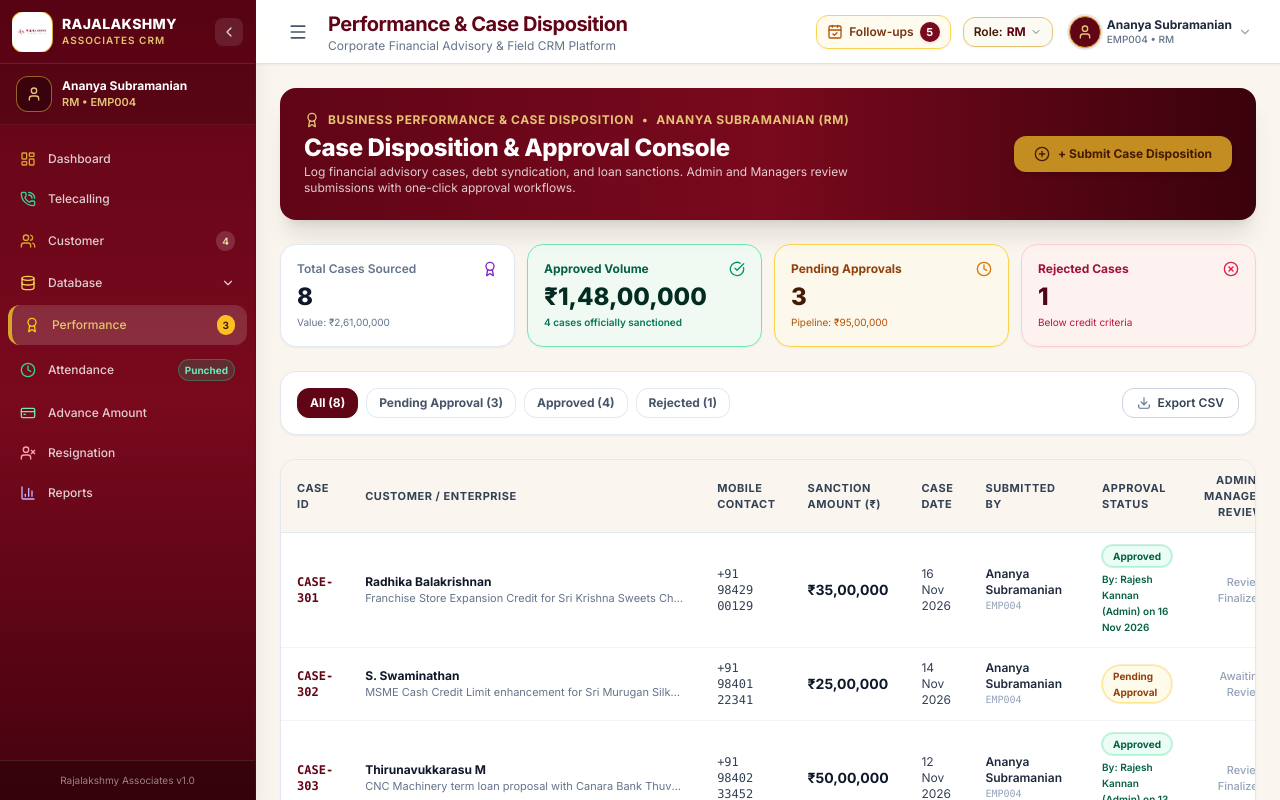
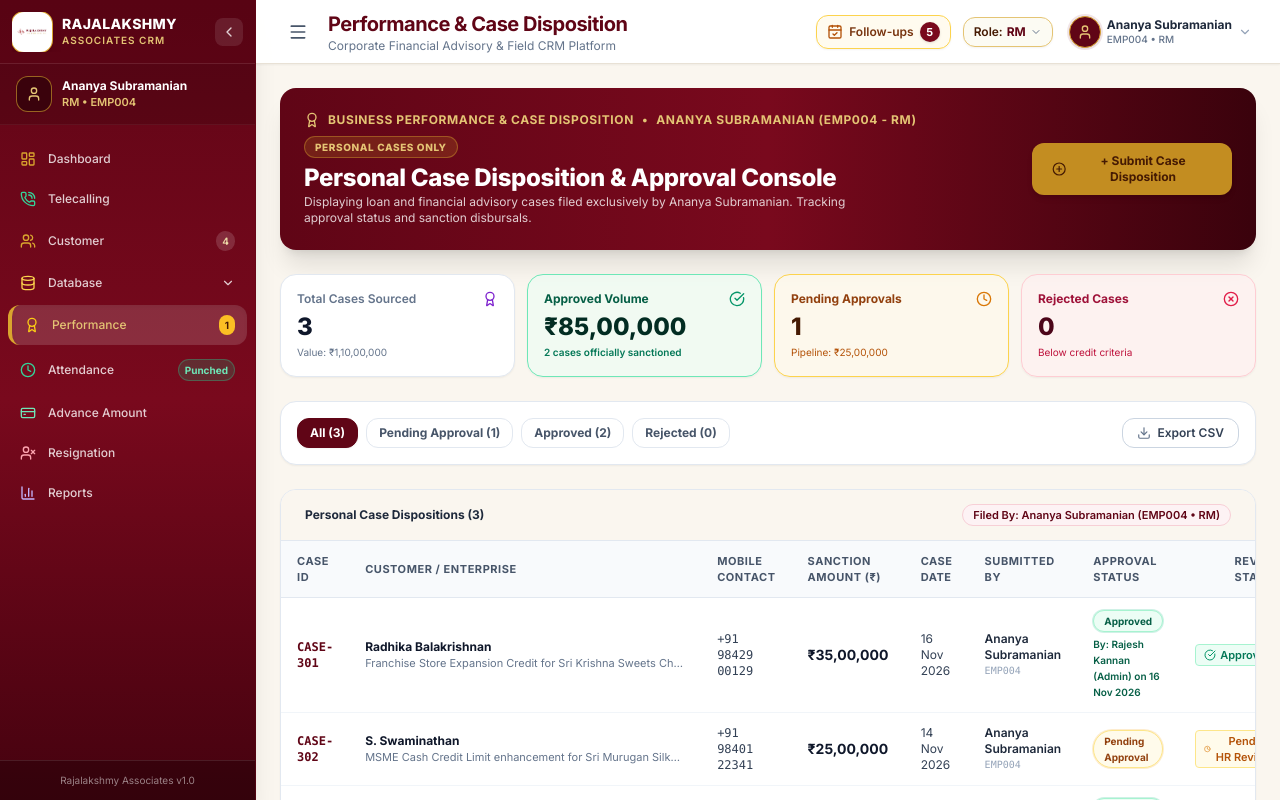
Before and after one commit to sivaathri/Rajalakshmy-Associates-CRM, a React (Vite) app: page /performance in a window 1280 px wide. Shown: the top 800 px of the page. Built offline with nearby package versions, Linux system fonts and the light colour scheme.

Commit message:
feat: add Sidebar component, mock data, and PerformancePage view

```diff
--- a/src/components/common/Sidebar.jsx
+++ b/src/components/common/Sidebar.jsx
@@ -41,10 +41,9 @@ export const Sidebar = ({ isOpen, setIsOpen }) => {
 
   const isSalesManager = currentUser?.role === 'Sales Manager';
 
-  // Compute pending counts (scoped to user if Sales Manager)
+  // Compute pending counts (strictly scoped to logged-in user)
   const pendingCasesCount = performanceCases.filter(c => {
-    if (isSalesManager) return (c.submittedBy === currentUser?.id || c.submittedByName === currentUser?.name) && c.status === 'Pending Approval';
-    return c.status === 'Pending Approval';
+    return (c.submittedBy === currentUser?.id || c.submittedByName === currentUser?.name) && c.status === 'Pending Approval';
   }).length;
 
   const pendingAdvanceCount = advanceAmounts.filter(a => {
--- a/src/data/mockData.js
+++ b/src/data/mockData.js
@@ -1748,6 +1748,34 @@ export const INITIAL_PERFORMANCE_CASES = [
     approvedBy: "",
     approvalDate: "",
     rejectionRemarks: ""
+  },
+  {
+    id: "CASE-309",
+    customerName: "Kannan Granites & Exports",
+    mobile: "+91 98401 11001",
+    caseAmount: 7500000,
+    caseDate: "2026-11-10",
+    details: "Export credit syndication and heavy machinery term loan facility.",
+    submittedBy: "EMP001",
+    submittedByName: "Rajesh Kannan",
+    status: "Approved",
+    approvedBy: "Board of Directors",
+    approvalDate: "2026-11-12",
+    rejectionRemarks: ""
+  },
+  {
+    id: "CASE-310",
+    customerName: "Swaminathan Textiles Ltd",
+    mobile: "+91 98402 22002",
+    caseAmount: 4000000,
+    caseDate: "2026-11-13",
+    details: "Working capital loan for textile mill spinning unit modernization.",
+    submittedBy: "EMP002",
+    submittedByName: "Priya Swaminathan",
+    status: "Approved",
+    approvedBy: "Rajesh Kannan (Admin)",
+    approvalDate: "2026-11-14",
+    rejectionRemarks: ""
   }
 ];
 
--- a/src/pages/PerformancePage.jsx
+++ b/src/pages/PerformancePage.jsx
@@ -23,47 +23,31 @@ export const PerformancePage = () => {
   const { performanceCases, approvePerformanceCase } = useCRM();
   const { currentUser } = useAuth();
 
-  const isSalesManager = currentUser?.role === 'Sales Manager';
-
   const [statusFilter, setStatusFilter] = useState('All'); // 'All' | 'Pending Approval' | 'Approved' | 'Rejected'
-  const [empFilter, setEmpFilter] = useState(isSalesManager ? (currentUser?.id || 'EMP005') : 'All');
   const [isSubmitModalOpen, setIsSubmitModalOpen] = useState(false);
   const [rejectingCase, setRejectingCase] = useState(null);
 
   // Check if current user has permission to approve/reject
   const canApprove = currentUser?.role === 'Admin' || currentUser?.role === 'Manager';
 
-  // Base cases scoped by role (Sales Manager only sees their own created/submitted cases)
+  // Base cases strictly scoped to logged-in user
   const baseCases = useMemo(() => {
-    if (isSalesManager) {
-      return performanceCases.filter(
-        c => c.submittedBy === currentUser?.id || c.submittedByName === currentUser?.name
-      );
-    }
-    return performanceCases;
-  }, [performanceCases, isSalesManager, currentUser]);
+    return performanceCases.filter(
+      c => c.submittedBy === currentUser?.id || c.submittedByName === currentUser?.name
+    );
+  }, [performanceCases, currentUser]);
 
-  // Filter dataset
+  // Filter dataset by status
   const filteredCases = useMemo(() => {
     return baseCases.filter(c => {
-      // Role scope: regular RM or Sales Exec can view their own, or all if Admin/Manager
-      if (!isSalesManager && !canApprove && empFilter === 'MyOnly' && c.submittedBy !== currentUser?.id) {
-        return false;
-      }
-
-      if (!isSalesManager && empFilter !== 'All' && empFilter !== 'MyOnly' && c.submittedBy !== empFilter) {
-        return false;
-      }
-
       if (statusFilter !== 'All' && c.status !== statusFilter) {
         return false;
       }
-
       return true;
     });
-  }, [baseCases, isSalesManager, statusFilter, empFilter, canApprove, currentUser]);
+  }, [baseCases, statusFilter]);
 
-  // Aggregate Metrics (Scoped to user if Sales Manager)
+  // Aggregate Metrics (Scoped to logged-in user)
   const totalVolume = baseCases.reduce((sum, c) => sum + (c.caseAmount || 0), 0);
   const approvedCases = baseCases.filter(c => c.status === 'Approved');
   const approvedVolume = approvedCases.reduce((sum, c) => sum + (c.caseAmount || 0), 0);
@@ -97,20 +81,16 @@ export const PerformancePage = () => {
             <Award className="w-4 h-4" />
             <span>Business Performance & Case Disposition</span>
             <span>•</span>
-            <span>{currentUser?.name} ({currentUser?.role})</span>
-            {isSalesManager && (
-              <span className="bg-gold-500/20 text-gold-300 border border-gold-400/40 text-[10px] px-2 py-0.5 rounded-full font-extrabold">
-                Personal Cases Only
-              </span>
-            )}
+            <span>{currentUser?.name} ({currentUser?.id} - {currentUser?.role})</span>
+            <span className="bg-gold-500/20 text-gold-300 border border-gold-400/40 text-[10px] px-2.5 py-0.5 rounded-full font-extrabold">
+              Personal Cases Only
+            </span>
           </div>
           <h2 className="text-xl md:text-2xl font-extrabold text-white mt-1 font-corporate">
-            Case Disposition & Approval Console
+            Personal Case Disposition & Approval Console
           </h2>
           <p className="text-xs text-white/80 max-w-xl">
-            {isSalesManager
-              ? `Displaying loan and financial advisory cases filed exclusively by ${currentUser?.name}. Tracking approval status from executive management.`
-              : 'Log financial advisory cases, debt syndication, and loan sanctions. Admin and Managers review submissions with one-click approval workflows.'}
+            Displaying loan and financial advisory cases filed exclusively by {currentUser?.name}. Tracking approval status and sanction disbursals.
           </p>
         </div>
 
@@ -132,7 +112,7 @@ export const PerformancePage = () => {
             <span className="text-xs font-semibold text-slate-500">Total Cases Sourced</span>
             <Award className="w-4 h-4 text-purple-700" />
           </div>
-          <div className="text-2xl font-black text-slate-900">{performanceCases.length}</div>
+          <div className="text-2xl font-black text-slate-900">{baseCases.length}</div>
           <span className="text-[10px] text-slate-500 block mt-0.5">Value: {formatCurrency(totalVolume)}</span>
         </div>
 
@@ -199,9 +179,15 @@ export const PerformancePage = () => {
 
       {/* Cases Table */}
       <div className="rounded-2xl border border-slate-200 bg-white shadow-sm overflow-hidden">
+        <div className="px-6 py-3.5 bg-[#FAF6EF] border-b border-slate-200 text-xs font-bold text-slate-800 flex flex-wrap items-center justify-between gap-2">
+          <span>Personal Case Dispositions ({filteredCases.length})</span>
+          <span className="text-[11px] text-burgundy-900 font-semibold bg-burgundy-50 px-2.5 py-0.5 rounded-full border border-burgundy-200">
+            Filed By: {currentUser?.name} ({currentUser?.id} • {currentUser?.role})
+          </span>
+        </div>
         <div className="overflow-x-auto">
           <table className="w-full text-left text-xs text-slate-700 min-w-[760px]">
-            <thead className="bg-[#FAF6EF] text-[11px] font-bold uppercase tracking-wider text-slate-700 border-b border-slate-200">
+            <thead className="bg-slate-50 text-[11px] font-bold uppercase tracking-wider text-slate-600 border-b border-slate-200">
               <tr>
                 <th className="px-4 py-3">Case ID</th>
                 <th className="px-4 py-3">Customer / Enterprise</th>
@@ -210,14 +196,18 @@ export const PerformancePage = () => {
                 <th className="px-4 py-3">Case Date</th>
                 <th className="px-4 py-3">Submitted By</th>
                 <th className="px-4 py-3">Approval Status</th>
-                <th className="px-4 py-3 text-right">Admin / Manager Review</th>
+                <th className="px-4 py-3 text-right">Review Status</th>
               </tr>
             </thead>
             <tbody className="divide-y divide-slate-100">
               {filteredCases.length === 0 ? (
                 <tr>
-                  <td colSpan={8} className="text-center py-12 text-slate-400">
-                    No performance cases found matching the criteria.
+                  <td colSpan={8} className="text-center py-12 text-slate-500">
+                    <AlertCircle className="w-8 h-8 text-slate-300 mx-auto mb-2" />
+                    <div className="text-sm font-semibold text-slate-700">No Personal Performance Cases Found</div>
+                    <div className="text-xs text-slate-400 mt-1 max-w-sm mx-auto">
+                      Only cases submitted by you ({currentUser?.name}) are displayed here. Use "+ Submit Case Disposition" to record a new case.
+                    </div>
                   </td>
                 </tr>
               ) : (
@@ -241,38 +231,29 @@ export const PerformancePage = () => {
                       <span className={`inline-flex px-2.5 py-0.5 rounded-full text-[10px] font-bold border ${getStatusBadgeClass(item.status)}`}>
                         {item.status}
                       </span>
-                      {item.status === 'Approved' && (
+                      {item.status === 'Approved' && item.approvedBy && (
                         <div className="text-[10px] text-emerald-800 font-semibold mt-1">
                           By: {item.approvedBy} on {formatDate(item.approvalDate)}
                         </div>
                       )}
-                      {item.status === 'Rejected' && (
+                      {item.status === 'Rejected' && item.rejectionRemarks && (
                         <div className="text-[10px] text-rose-700 italic mt-1 max-w-xs">
                           "{item.rejectionRemarks}"
                         </div>
                       )}
                     </td>
                     <td className="px-4 py-3 text-right">
-                      {canApprove && item.status === 'Pending Approval' ? (
-                        <div className="flex items-center justify-end gap-1.5">
-                          <button
-                            onClick={() => approvePerformanceCase(item.id)}
-                            className="inline-flex items-center gap-1 rounded-lg bg-emerald-600 hover:bg-emerald-700 px-3 py-1.5 text-xs font-bold text-white shadow-sm transition"
-                          >
-                            <CheckCircle className="w-3.5 h-3.5" />
-                            <span>Approve</span>
-                          </button>
-                          <button
-                            onClick={() => setRejectingCase(item)}
-                            className="inline-flex items-center gap-1 rounded-lg bg-rose-600 hover:bg-rose-700 px-3 py-1.5 text-xs font-bold text-white shadow-sm transition"
-                          >
-                            <XCircle className="w-3.5 h-3.5" />
-                            <span>Reject</span>
-                          </button>
-                        </div>
+                      {item.status === 'Pending Approval' ? (
+                        <span className="inline-flex items-center gap-1 text-[11px] text-amber-700 font-semibold bg-amber-50 px-2 py-0.5 rounded border border-amber-200">
+                          <Clock className="w-3 h-3 text-amber-600" /> Pending HR Review
+                        </span>
+                      ) : item.status === 'Approved' ? (
+                        <span className="inline-flex items-center gap-1 text-[11px] text-emerald-700 font-semibold bg-emerald-50 px-2 py-0.5 rounded border border-emerald-200">
+                          <CheckCircle className="w-3 h-3 text-emerald-600" /> Approved
+                        </span>
                       ) : (
-                        <span className="text-[11px] text-slate-400 font-medium">
-                          {item.status !== 'Pending Approval' ? 'Review Finalized' : 'Awaiting Review'}
+                        <span className="inline-flex items-center gap-1 text-[11px] text-rose-700 font-semibold bg-rose-50 px-2 py-0.5 rounded border border-rose-200">
+                          <XCircle className="w-3 h-3 text-rose-600" /> Rejected
                         </span>
                       )}
                     </td>
```
